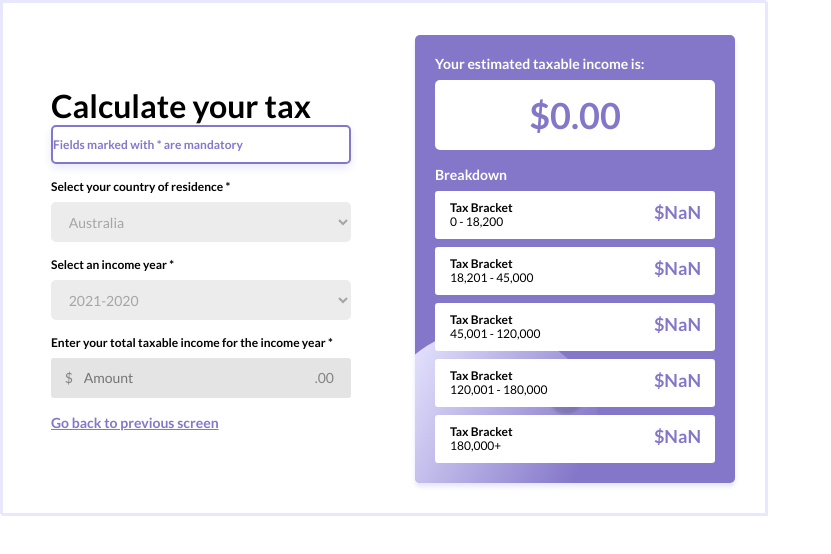
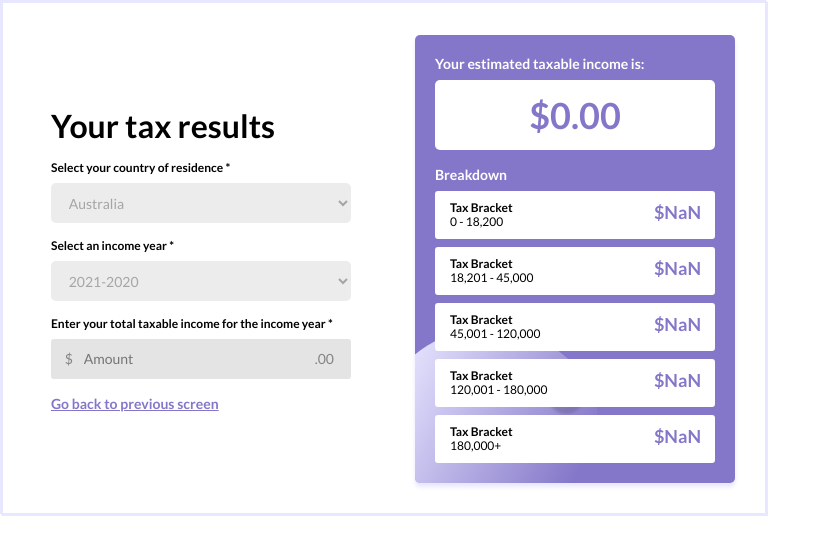
Before and after one commit to katherinesutarlim/visualcortex-exercise, a React (Create React App) app: page / in a window 1280 px wide. Both pictures are taken after typing "Sample" into the empty fields and a click on the input "Calculate". Shown: the top 554 px of the page, without its empty margins (0-831 px from the left). Built offline with nearby package versions, Linux system fonts and the light colour scheme.

Commit message:
Add fade in animation

```diff
--- a/src/Form.js
+++ b/src/Form.js
@@ -32,12 +32,14 @@ export default class Form extends PureComponent {
         id="form"
         className={result ? 'left' : 'right'}
       >
-        <h2>Calculate your tax</h2>
-        <div className="warning-box">
-          {/* <img src={infoOutlinedIcon} /> */}
-          {/* <Icon>star</Icon> */}
-          <p>Fields marked with * are mandatory</p>
-        </div>
+        <h2>{result ? 'Your tax results' : 'Calculate your tax'}</h2>
+        {!result && (
+          <div className="warning-box">
+            {/* <img src={infoOutlinedIcon} /> */}
+            {/* <Icon>star</Icon> */}
+            <p>Fields marked with * are mandatory</p>
+          </div>
+        )}
         <form
           onSubmit={event => {
             event.preventDefault();
--- a/src/Results.js
+++ b/src/Results.js
@@ -9,7 +9,6 @@ export default class Results extends PureComponent {
   };
 
   componentDidMount() {
-    console.log('mount');
     this.setState({ visible: true });
   }
 
--- a/src/form.css
+++ b/src/form.css
@@ -18,11 +18,11 @@
   }
   51% {
     opacity: 0;
-    left: 16px;
+    left: 32px;
   }
   100% {
     opacity: 1;
-    left: 16px;
+    left: 32px;
   }
 }
 
@@ -33,7 +33,6 @@
 #form.left {
   animation-name: fade-left;
   animation-duration: 0.6s;
-  /* left: 16px; */
 }
 
 .invisible {
@@ -60,6 +59,7 @@
   display: flex;
   flex-direction: row;
   align-items: center;
+  margin-top: 16px;
 }
 
 .warning-box p {
--- a/src/results.css
+++ b/src/results.css
@@ -6,11 +6,20 @@
   position: absolute;
   right: 32px;
   opacity: 0;
-  transition: all 0.3s;
+}
+
+@keyframes fade-in {
+  from {
+    opacity: 0;
+  }
+  to {
+    opacity: 1;
+  }
 }
 
 #right-result.visible {
-  transition: all 0.3s;
+  animation-name: fade-in;
+  animation-duration: 0.3s;
   opacity: 1;
 }
 
```
